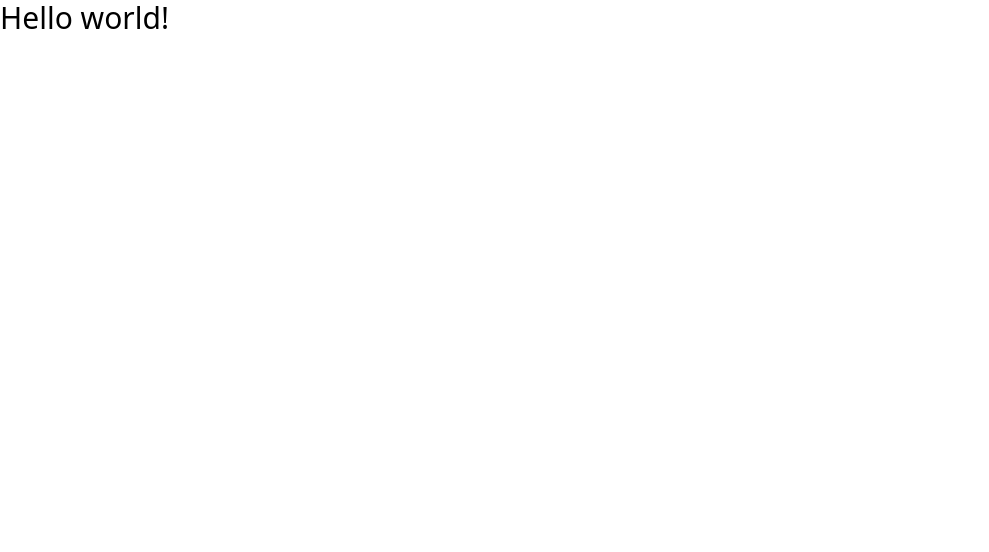
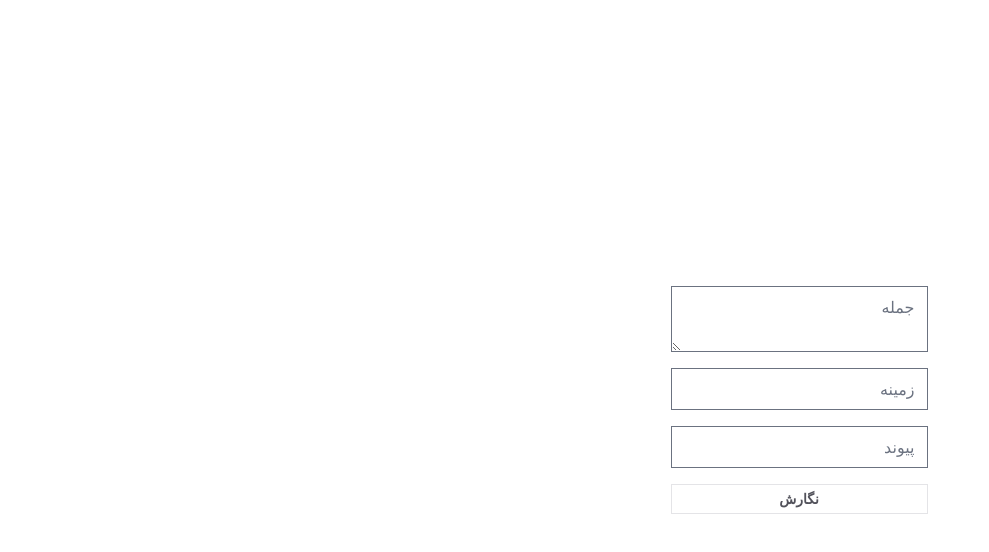
Before and after one commit to PHELAT/panel.jomleha.social, a Next.js app: page / in a window 1280 px wide. Shown: the top 552 px of the page, without its empty margins (0-989 px from the left). Built offline with nearby package versions, Linux system fonts and the light colour scheme.

Commit message:
Add basic form for submission

```diff
--- a/package.json
+++ b/package.json
@@ -15,6 +15,7 @@
     "typescript": "5.0.3"
   },
   "devDependencies": {
+    "@tailwindcss/forms": "^0.5.3",
     "@types/node": "^18.15.11",
     "@types/react": "^18.0.33",
     "@types/react-dom": "^18.0.11",
--- a/src/pages/_document.tsx
+++ b/src/pages/_document.tsx
@@ -2,7 +2,7 @@ import { Html, Head, Main, NextScript } from 'next/document'
 
 export default function Document() {
   return (
-    <Html lang="en">
+    <Html lang="fa" dir='rtl'>
       <Head />
       <body>
         <Main />
--- a/src/pages/index.tsx
+++ b/src/pages/index.tsx
@@ -9,9 +9,18 @@ export default function Home() {
         <meta name="viewport" content="width=device-width, initial-scale=1" />
         <link rel="icon" href="/favicon.ico" />
       </Head>
-      <main>
-        <p className='text-3xl'>Hello world!</p>
-      </main>
+      <div className='flex flex-col h-screen justify-between'>
+        <main className='w-full h-full flex items-center justify-center px-8'>
+          <div className='flex flex-col gap-4'>
+            <form className='flex flex-col gap-4' id='jomlehform' method='post' action='/api/negaresh'>
+              <textarea className='form-textarea' name='jomleh' placeholder='جمله'></textarea>
+              <input className='form-input' type='text' name='context' placeholder='زمینه'></input>
+              <input className='form-input' type='url' name='link' placeholder='پیوند'></input>
+            </form>
+            <button className='px-4 py-1 text-sm text-zinc-600 font-semibold rounded-none border border-zinc-200 hover:text-white hover:bg-zinc-600 hover:border-transparent focus:outline-none focus:ring-2 focus:ring-zinc-600 focus:ring-offset-2' type='submit' form='jomlehform'>نگارش</button>
+          </div>
+        </main>
+      </div>
     </>
   )
 }
--- a/tailwind.config.js
+++ b/tailwind.config.js
@@ -6,5 +6,7 @@ module.exports = {
   theme: {
     extend: {},
   },
-  plugins: [],
+  plugins: [
+    require('@tailwindcss/forms'),
+  ],
 }
```
Also changed, not shown: 1 other file (tests, documents, lock files or other folders).
